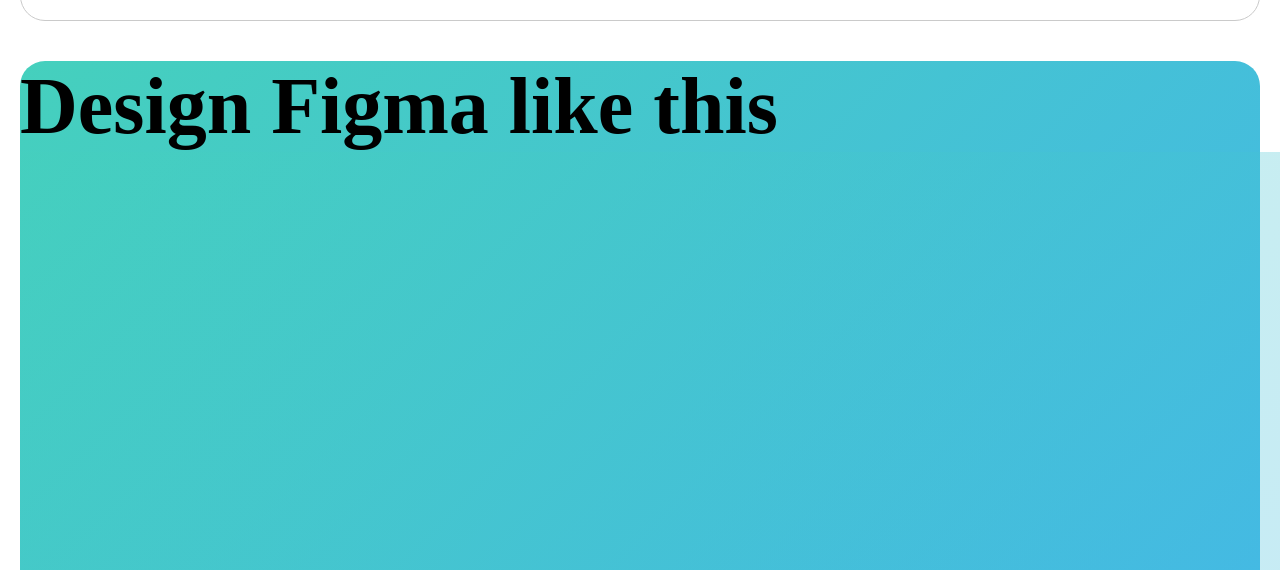
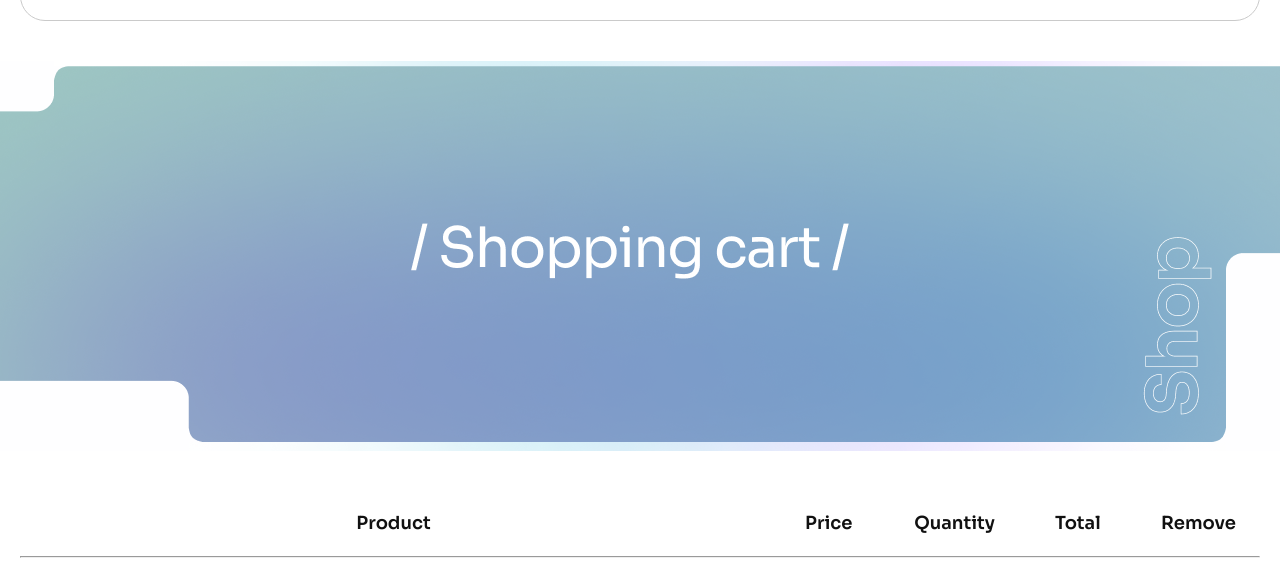
Before and after one commit to ArcadiiFlorean/AIERO-Shoping-Cart, a plain HTML site: page index.html in a window 1280 px wide. Shown: the part 180-750 px from the top of the page. Drawn offline with Linux system fonts and the light colour scheme; grey boxes are pictures that could not be loaded; files whose address does not match are found by name.

Commit message:
Add hero img !

```diff
--- a/index.html
+++ b/index.html
@@ -207,9 +207,10 @@
     <section class="section-hero">
       <div class="container">
         <div class="hero">
-          <h1 class="hero-title">Design Figma like this</h1>
-          <div class="patrat"></div>
-          <svg
+          <img class="hero-img" src="./imag/Hero.png" alt="hero">
+          <!-- <h1 class="hero-title">Design Figma like this</h1>
+          <div class="patrat"></div> -->
+          <!-- <svg
             width="1893"
             height="541"
             viewBox="0 0 1893 541"
@@ -234,7 +235,7 @@
                 <stop offset="1" stop-color="#44B6E9" />
               </linearGradient>
             </defs>
-          </svg>
+          </svg> -->
         </div>
       </div>
     </section>
--- a/style.css
+++ b/style.css
@@ -177,14 +177,14 @@
 
 /*HERO-SECTION*/
 
-.hero {
+/* .hero {
   border-radius: 25px;
   background: linear-gradient(135deg, #45d0bd 0%, #44b6e9 100%);
 }
 
 .hero-title {
   font-size: 5rem;
-}
+} */
 
 /* .patrat{
 position: relative;
@@ -195,7 +195,10 @@ height: 147px;
 background: #fefeff;
 } */
 /*table*/
-
+.hero{
+  display: flex;
+  justify-content: center;
+}
 table {
   width: 100%;
   margin-bottom: 89px;
```
Also changed, not shown: imag/Hero.png (added).
